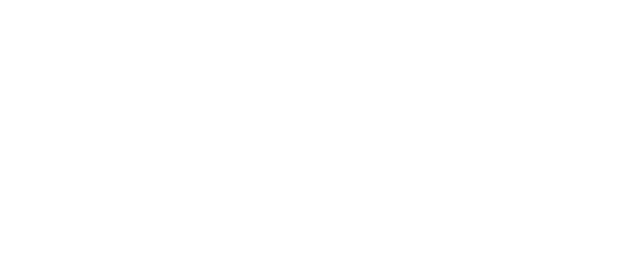
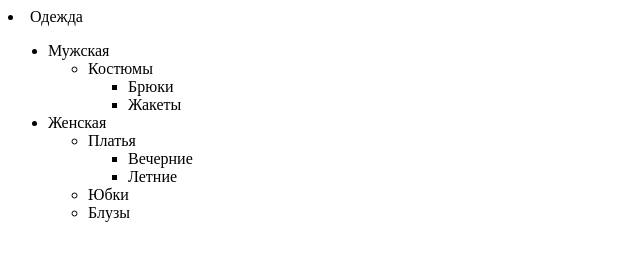
Before and after one commit to malmax/testVue, a website: page index.html in a window 1280 px wide. Shown: the whole page, without its empty margins (0-640 px from the left). Drawn offline with Linux system fonts and the light colour scheme.

Commit message:
init decoding

```diff
--- a/index.html
+++ b/index.html
@@ -9,7 +9,7 @@
 </head>
 
 <body>
-    <div class="root"></div>
+    <div id="root"></div>
     <script src="./solution.js"></script>
 </body>
 
--- a/solution.js
+++ b/solution.js
@@ -1,47 +1,107 @@
-'use strict';
-
-// if (typeof window === 'undefined') var window = global.window;
-
 function drawNestedSetsTree(data, mountPoint) {
   let virtualTree = {};
 
   function parseNestedSet() {
-    const { minLeft, maxRight } = data.reduce(
-      ({ minLeft, maxRight }, item) => {
-        if (item.left < minLeft) minLeft = item.left;
-        if (item.right > maxRight) maxRight = item.right;
-        return { minLeft, maxRight };
+    const { left: minLeft, right: maxRight } = data.reduce(
+      ({ left: lastLeft, right: lastRight }, item) => {
+        let left = lastLeft;
+        let right = lastRight;
+        if (item.left < left) left = item.left;
+        if (item.right > right) right = item.right;
+        return {
+          left,
+          right,
+        };
       },
-      { minLeft: Infinity, maxRight: 0 },
+      {
+        left: Infinity,
+        right: 0,
+      },
     );
-
-    console.log(minLeft, maxRight);
 
     if (maxRight <= minLeft) throw new Error('Nested Set error');
 
     function getChildren(item, parent) {
+      if (!item.title) {
+        console.log(item);
+        return false;
+      }
+
+      const id = `${item.left}_${item.right}`;
+      const domElement = document.createElement('li');
+      domElement.setAttribute('id', id);
+      domElement.innerText = item.title;
+
+      const childrenContainer = document.createElement('ul');
+
+      if (parent) {
+        parent.childrenContainer.appendChild(domElement);
+      }
+
       const out = {
         title: item.title,
-        id: `${item.left}_${item.right}`,
-        children: [],
+        domElement,
+        childrenContainer,
+        id,
+        parent,
+        childrens: [],
       };
-      for (let i = item.left + 1; i < item.right; i++) {
-        const children = data.filter(iterator => iterator.left === i)[0];
-        out.children.push(getChildren(children));
-        i = children.right;
+
+      if (item.right - item.left > 1) {
+        if (parent) {
+          parent.childrenContainer.appendChild(childrenContainer);
+        }
+
+        for (let i = item.left + 1; i < item.right; i += 1) {
+          const children = data.filter(elem => elem.left === i)[0];
+          out.childrens.push(getChildren(children, out));
+          i = children.right;
+        }
       }
 
       return out;
     }
 
-    const root = data.filter(iterator => iterator.left === minLeft)[0];
+    const root = data.filter(elem => elem.left === minLeft)[0];
 
-    virtualTree = getChildren(root);
+    virtualTree = getChildren(root, { childrenContainer: mountPoint });
 
     console.log(virtualTree);
   }
 
+  function callElemTree(element, callback) {
+    console.log(element);
+    callback(element);
+    element.childrens.forEach(elem => callElemTree(elem, callback));
+  }
+
   parseNestedSet(data);
+
+  let start = 0;
+  const plainTree = [];
+  callElemTree(virtualTree, (itemVirtualTree) => {
+    start += 1;
+    plainTree.push({
+      title: itemVirtualTree.title,
+      left: start,
+      right: start + 1,
+    });
+
+    if (itemVirtualTree.parent.title) {
+      let parent = itemVirtualTree.parent;
+      do {
+        plainTree.forEach((iterator) => {
+          if (iterator.title === parent.title) {
+            iterator.right = iterator.right > start + 1 ? iterator.right : start + 1;
+          }
+        });
+        if (parent.parent.title) parent = parent.parent;
+        else parent = false;
+      } while (parent);
+    }
+  });
+
+  console.log(plainTree);
 }
 
 const data = [
@@ -102,4 +162,4 @@ const data = [
   },
 ];
 
-const tree = drawNestedSetsTree(data, window.document.getElementById('root'));
+const tree = drawNestedSetsTree(data, document.getElementById('root'));
```
